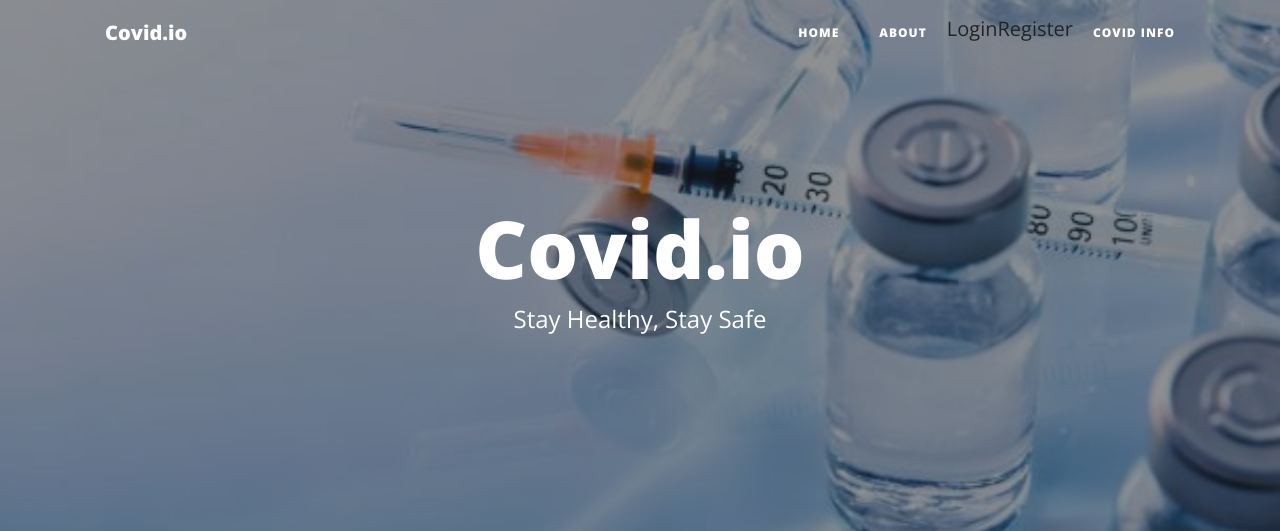
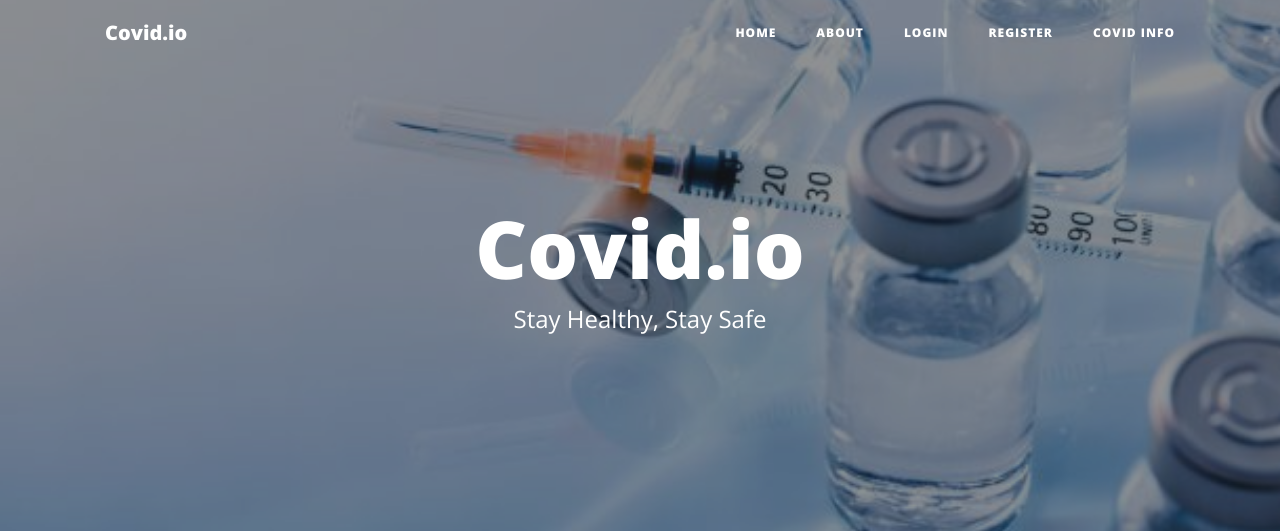
Before and after one commit to AVCodee/covid.io, a PHP site: page / in a window 1280 px wide. Shown: the top 531 px of the page. Run offline with PHP 8.4, Linux system fonts and the light colour scheme; some libraries are stand-ins or nearby versions.

Commit message:
Updated Index.php with Response UI Fixes

```diff
--- a/index.php
+++ b/index.php
@@ -44,16 +44,18 @@
           <li class="nav-item">
             <a class="nav-link" href="about.html">About</a>
           </li>
+          <li>
           <?php
                     if (isset($_SESSION["useruid"])) {
                         echo "<a href='profile.php'class='nav-item'>My Profile</a></li>";
                         echo "<a href='includes/logout.inc.php'class='nav-item'>Log Out</a></li>";
                     }
                     else {
-                        echo "<a href='login.php'class='nav-item'>Login</a></li>";
-                        echo "<a href='register.php'class='nav-item'>Register</a></li>";
+                        echo "<li class='nav-item'> <a class='nav-link' href='login.php'>Login</a></li>";
+                        echo "<li class='nav-item'> <a class='nav-link' href='register.php'>Register</a></li>";
                     }
                     ?>
+
 
           <li class="nav-item">
             <a class="nav-link" href="info.html">Covid Info</a>
```
